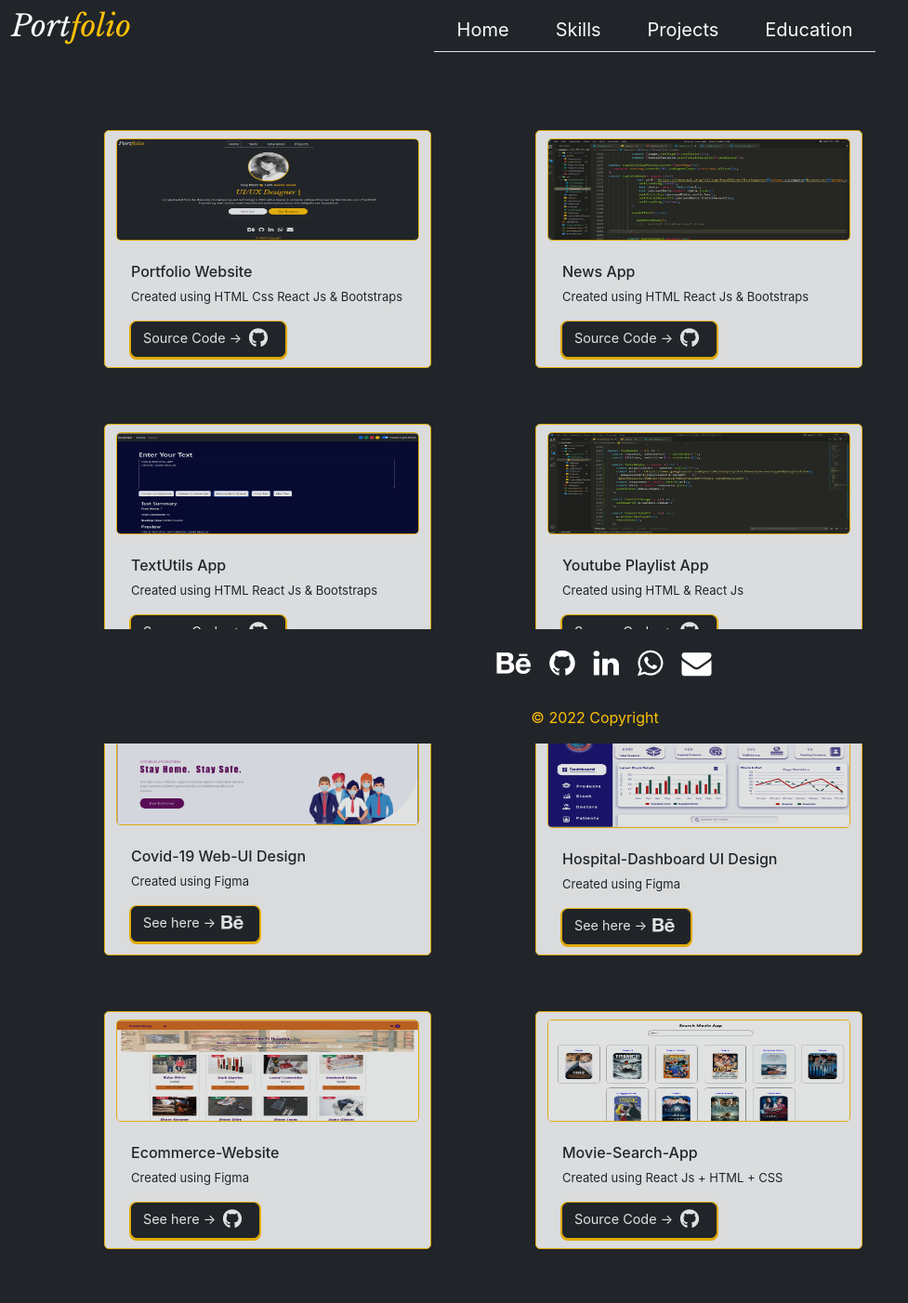
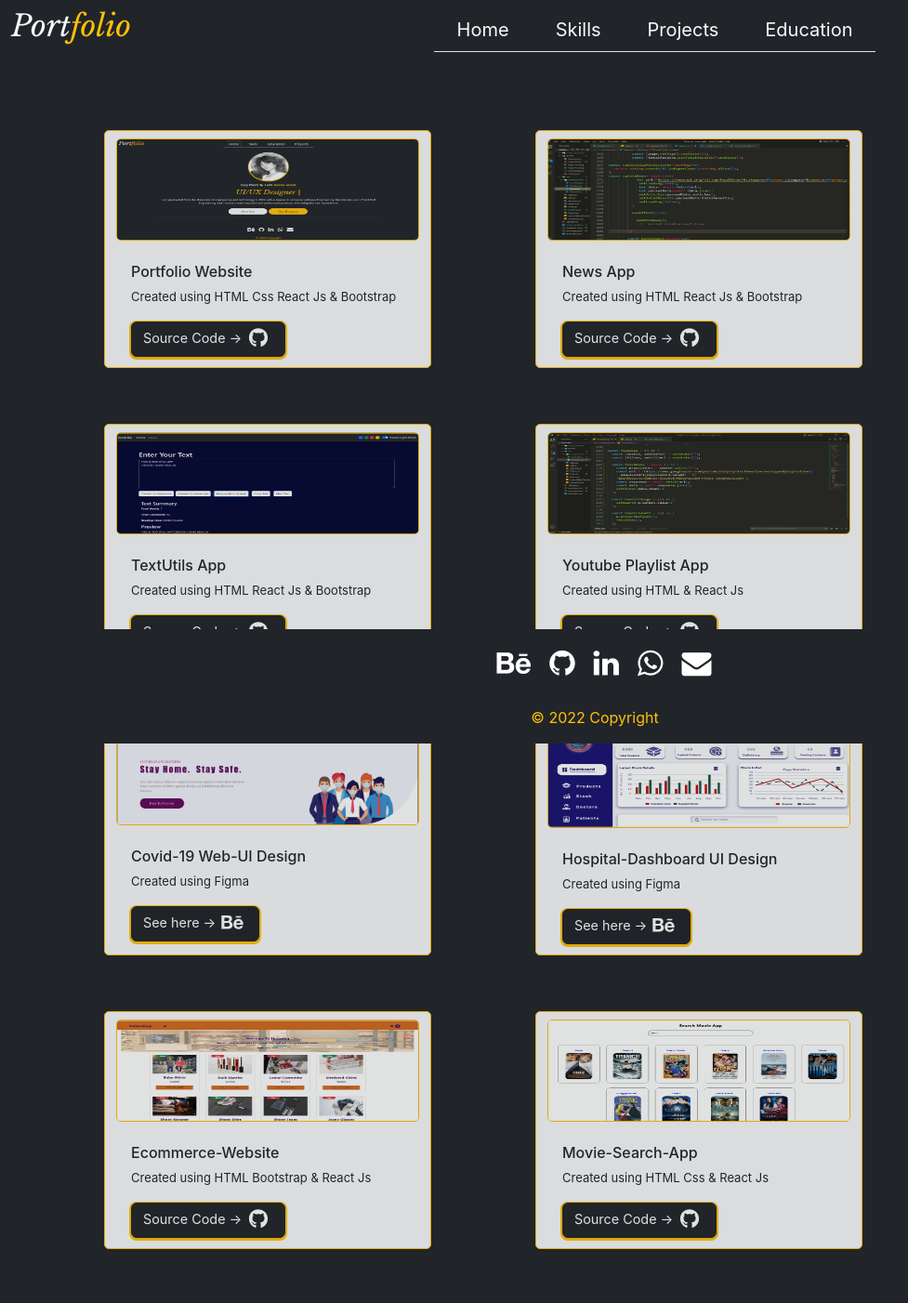
Before and after one commit to Asimajamal/myportfolio, a React (Create React App) app: page /Projects in a window 1280 px wide. Shown: the top 1402 px of the page at 93% size, without its empty margins (0-977 px from the left). Built offline with nearby package versions, Linux system fonts and the light colour scheme; a web font is replaced by a local one.

Commit message:
2nd comit

```diff
--- a/src/components/Projects.jsx
+++ b/src/components/Projects.jsx
@@ -19,14 +19,14 @@ const Projects = () => {
 
     <div className="container-fluid  wrapper resp">
     <div className="row">
-      <ProjectDeatils Ui={portfolio} title="Portfolio Website" icon={<FaGithub/>} link="https://github.com/AsimaJamal789/" description="Created using HTML Css React Js & Bootstraps" iconDes="Source Code"/>
-      <ProjectDeatils Ui={News} title="News App" icon={<FaGithub/>} link="https://github.com/AsimaJamal789/" description="Created using HTML React Js & Bootstraps" iconDes="Source Code"/>
-      <ProjectDeatils Ui={Textutil} title="TextUtils App" icon={<FaGithub/>} link="https://github.com/AsimaJamal789/" description="Created using HTML React Js & Bootstraps" iconDes="Source Code"/>
-      <ProjectDeatils Ui={Youtube} title="Youtube Playlist App" icon={<FaGithub/>} link="https://github.com/AsimaJamal789/" description="Created using HTML & React Js" iconDes="Source Code"/>
+      <ProjectDeatils Ui={portfolio} title="Portfolio Website" icon={<FaGithub/>} link="https://github.com/AsimaJamal789/myportfolio" description="Created using HTML Css React Js & Bootstrap" iconDes="Source Code"/>
+      <ProjectDeatils Ui={News} title="News App" icon={<FaGithub/>} link="https://github.com/AsimaJamal789/news-app" description="Created using HTML React Js & Bootstrap" iconDes="Source Code"/>
+      <ProjectDeatils Ui={Textutil} title="TextUtils App" icon={<FaGithub/>} link="https://github.com/AsimaJamal789/github/tree/master/src/components" description="Created using HTML React Js & Bootstrap" iconDes="Source Code"/>
+      <ProjectDeatils Ui={Youtube} title="Youtube Playlist App" icon={<FaGithub/>} link="https://github.com/AsimaJamal789/Youtube" description="Created using HTML & React Js" iconDes="Source Code"/>
       <ProjectDeatils Ui={Ui} title="Covid-19 Web-UI Design" icon={<FaBehance/>} link="https://www.behance.net/gallery/149769199/Website-UI-Design" description="Created using Figma" iconDes="See here"/>
       <ProjectDeatils Ui={Ui2} title="Hospital-Dashboard UI Design" icon={<FaBehance/>} link="https://www.behance.net/gallery/147205743/Dashboard-UI-Design" description="Created using Figma" iconDes="See here"/>
-      <ProjectDeatils Ui={Ecommerce} title="Ecommerce-Website" icon={<FaGithub/>} link="https://www.behance.net/gallery/147205743/Dashboard-UI-Design" description="Created using Figma" iconDes="See here"/>
-      <ProjectDeatils Ui={Movie} title="Movie-Search-App" icon={<FaGithub/>} link="https://github.com/AsimaJamal789/Search-Movie-Website-context-api" description="Created using React Js + HTML + CSS" iconDes="Source Code"/>
+      <ProjectDeatils Ui={Ecommerce} title="Ecommerce-Website" icon={<FaGithub/>} link="https://github.com/AsimaJamal789/ecommerce" description="Created using HTML Bootstrap & React Js" iconDes="Source Code"/>
+      <ProjectDeatils Ui={Movie} title="Movie-Search-App" icon={<FaGithub/>} link="https://github.com/AsimaJamal789/context-api" description="Created using HTML Css & React Js" iconDes="Source Code"/>
       <ProjectDeatils Ui={wordpress} title="Ecommerce-Store" icon={<FaWordpress/>} link="http://wordpressshop.epizy.com/" description="Created using Wordpress" iconDes="See here"/>
 
     </div>
```
